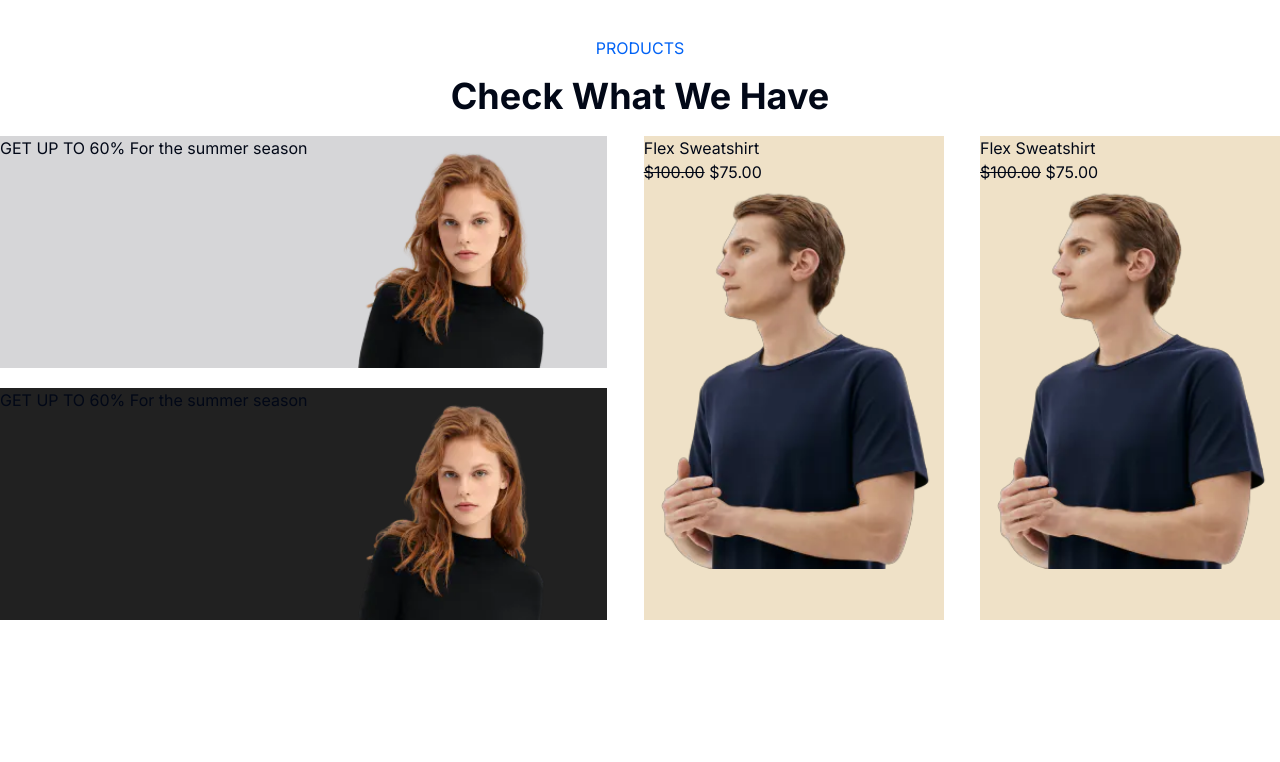
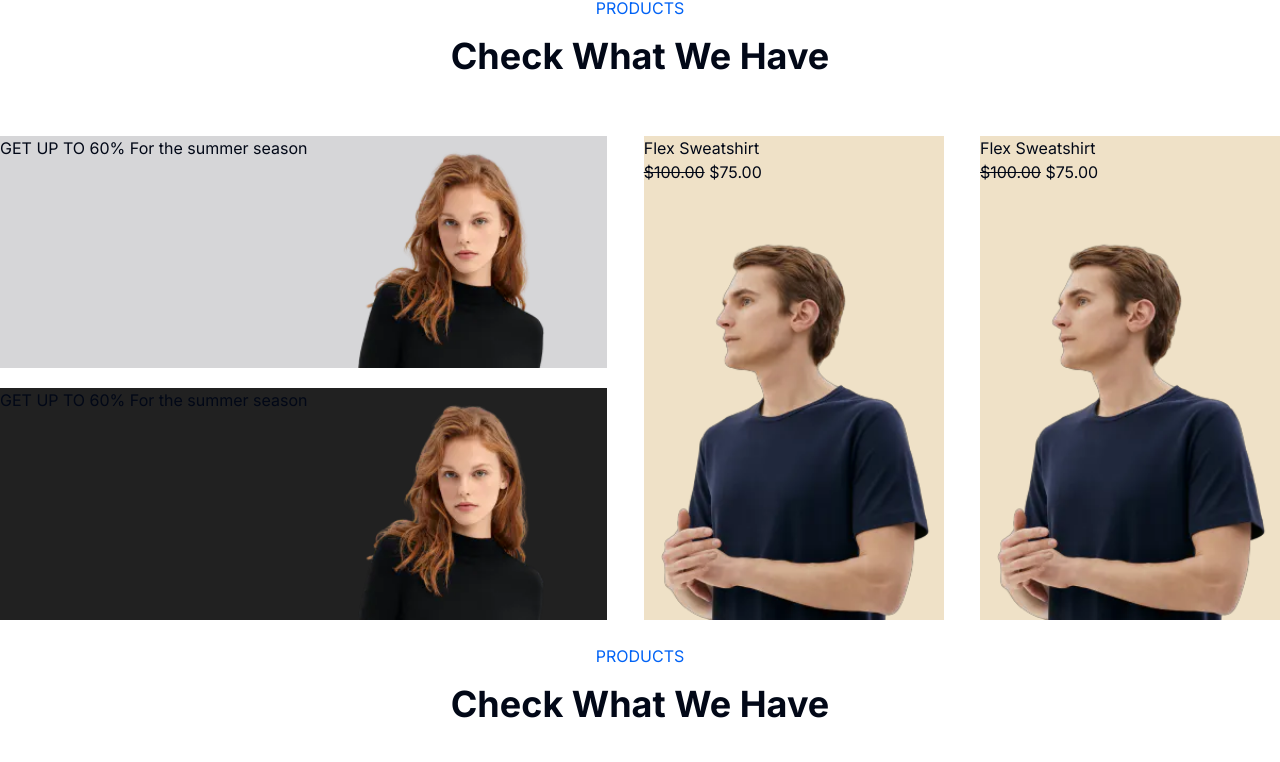
Before and after one commit to khizarwakeel/market-place, a Next.js app: page / in a window 1280 px wide. Shown: the part 836-1598 px from the top of the page. Before the commit the page ends 1496 px from the top, so only its background shows below. Built offline with nearby package versions, Linux system fonts and the light colour scheme.

Commit message:
added image

```diff
--- a/src/app/page.tsx
+++ b/src/app/page.tsx
@@ -7,7 +7,7 @@ export default function Home() {
     <main>
       <Herosection />
       <Promotion />
-      {/* <ProductsList /> */}
+      <ProductsList />
     </main>
   );
 }
--- a/src/components/views/promotion.tsx
+++ b/src/components/views/promotion.tsx
@@ -3,13 +3,13 @@ import Wrapper from "../shared/wrapper";
 
 const Promotion = () => {
   return (
-    <section className="py-10">
+    <section className="mb-6">
       <Wrapper>
         <div className="text-center">
           <h3 className="text-[#0062f5]">PRODUCTS</h3>
           <h1 className="text-4xl font-bold py-4 pb-5">Check What We Have</h1>
         </div>
-        <div className="lg:flex justify-between h-full">
+        <div className="lg:flex justify-between h-full mt-10">
           <div className="flex flex-col gap-5">
             <div className="bg-[#d6d6d8] flex">
               <div>GET UP TO 60% For the summer season</div>
@@ -34,7 +34,7 @@ const Promotion = () => {
               </div>
             </div>
           </div>
-          <div className="bg-[#efe1c7]">
+          <div className="bg-[#efe1c7] flex flex-col justify-between">
             <div>
               <p>Flex Sweatshirt</p>
               <p>
@@ -50,7 +50,7 @@ const Promotion = () => {
               />
             </div>
           </div>
-          <div className="bg-[#efe1c7]">
+          <div className="bg-[#efe1c7] flex flex-col justify-between">
             <div>
               <p>Flex Sweatshirt</p>
               <p>
```
